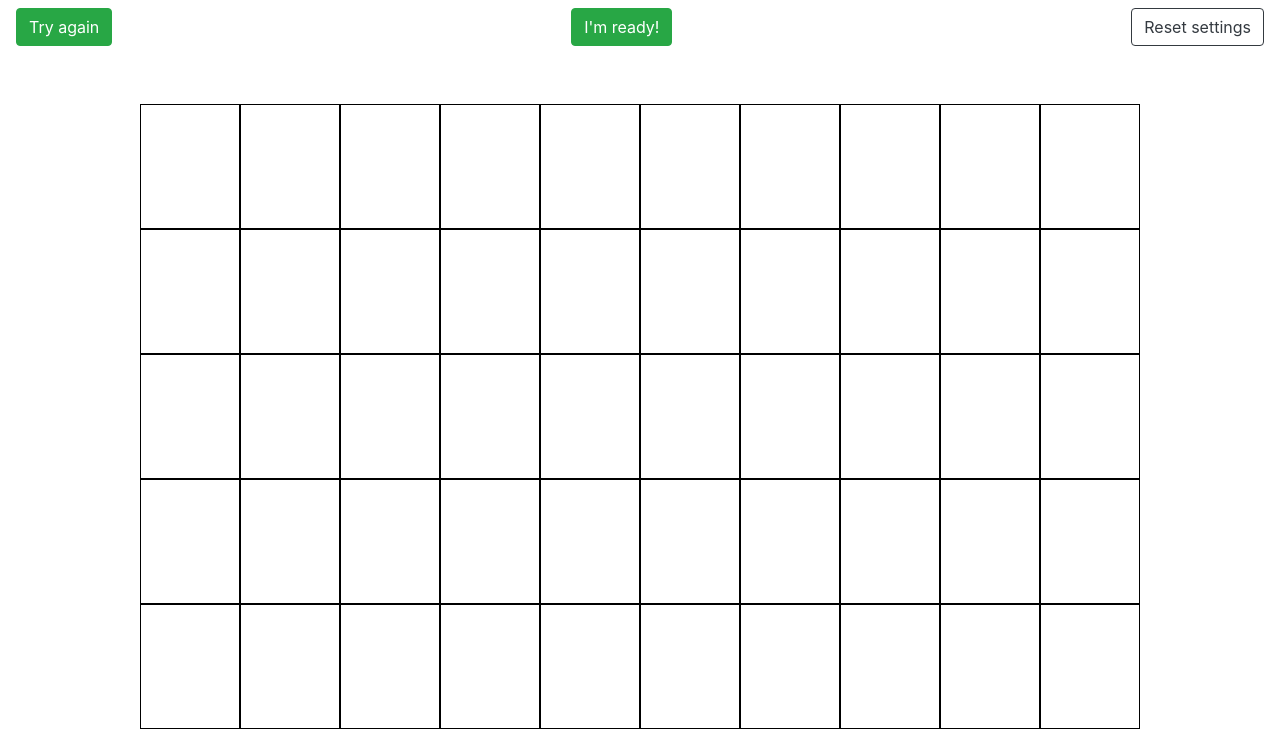
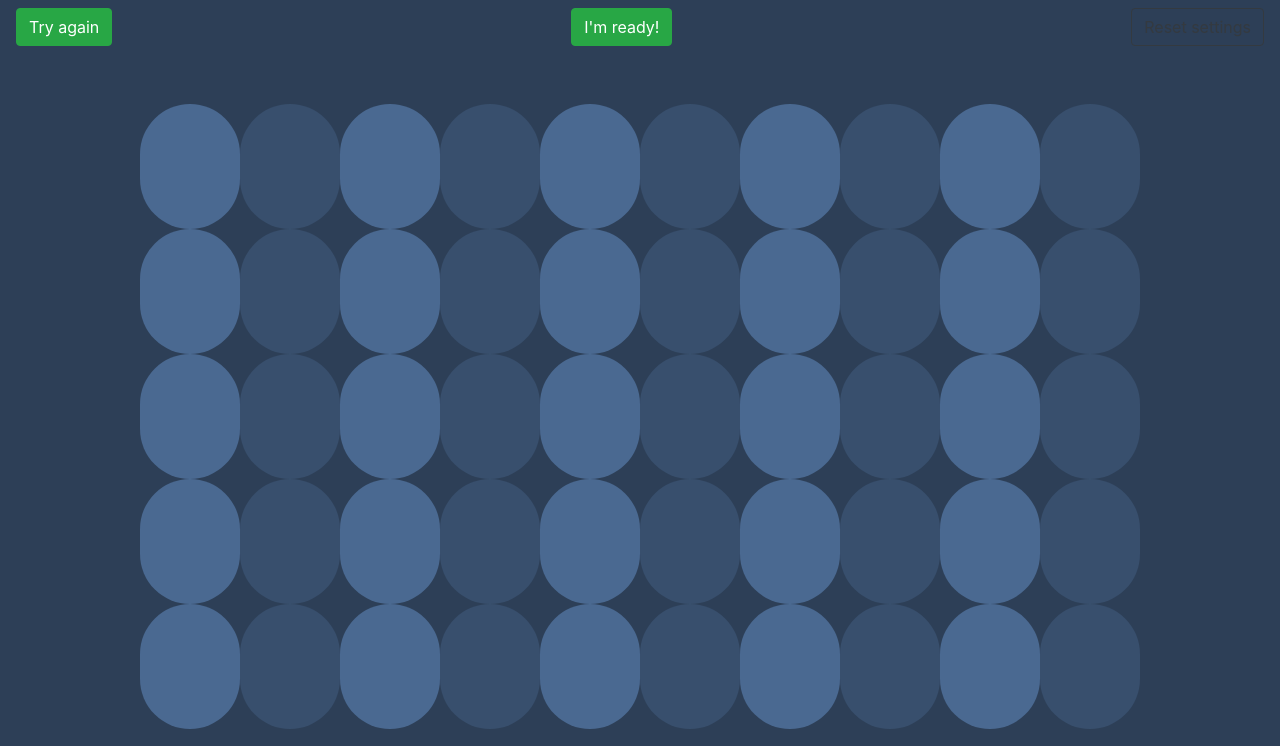
Before and after one commit to meti651/tower-defense, a Flask app: page /game in a window 1280 px wide. Shown: the top 746 px of the page. Run offline with Flask 2, Linux system fonts and the light colour scheme; some libraries are stand-ins or nearby versions.

Commit message:
looks a bit better :)

```diff
--- a/static/css/style.css
+++ b/static/css/style.css
@@ -1,3 +1,16 @@
+body {
+    background-color: #2d3f57;
+}
+
+.oddcell {
+    background-color: #4a6991;
+    border-radius: 50px;
+}
+
+.evencell {
+    background-color: #384f6d;
+    border-radius: 50px;
+}
 
 .game-nav {
     margin-bottom: 50px;
@@ -6,13 +19,11 @@
 .game-cell, .inventory-cell {
     height: 125px;
     width: 100px;
-    border: 1px solid black;
 }
 
 .active-plant {
     height: 125px;
     width: 100px;
-    border: 1px solid black;
 }
 
 .inventory {
--- a/static/js/game.js
+++ b/static/js/game.js
@@ -32,7 +32,6 @@ function drop_handler(ev) {
     ev.target.appendChild(plant);
 
     let fire = new Event("fire");
-
 
     plant.dispatchEvent(fire);
     setInterval(function () {
@@ -140,11 +139,9 @@ function enemyMove() {
         let is_touching = detect_hit(nearest_object, enemy);
         if (pos === 70) {
             clearInterval(id);
-        } else {
-            if (is_touching) {
-                pos--;
-                enemy.style.left = pos + 'px';
-            }
+        } else if (is_touching) {
+            pos--;
+            enemy.style.left = pos + 'px';
         }
     }
 }
--- a/templates/game.html
+++ b/templates/game.html
@@ -10,7 +10,7 @@
         {% for row in range(5) %}
             <div id="{{ row }}" class="row justify-content-center game-row">
                 {% for col in range(10) %}
-                    <div class="game-cell" data-row-number="{{ row }}" data-col-number="{{ col }}"></div>
+                    <div class="game-cell {% if col % 2 == 0 %} {{ "oddcell" }} {% else %} {{ "evencell" }} {% endif %}" data-row-number="{{ row }}" data-col-number="{{ col }}"></div>
                 {% endfor %}
             </div>
         {% endfor %}
```
